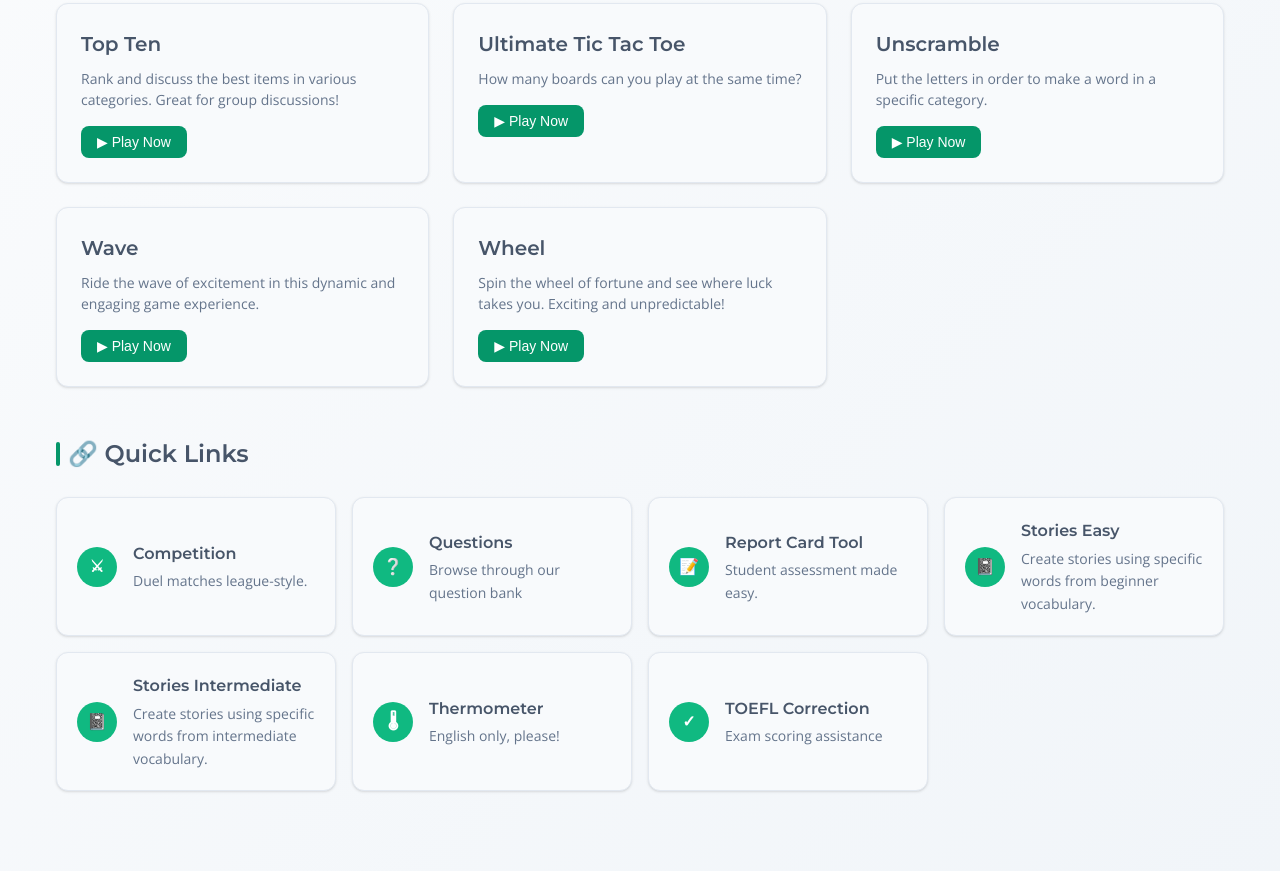
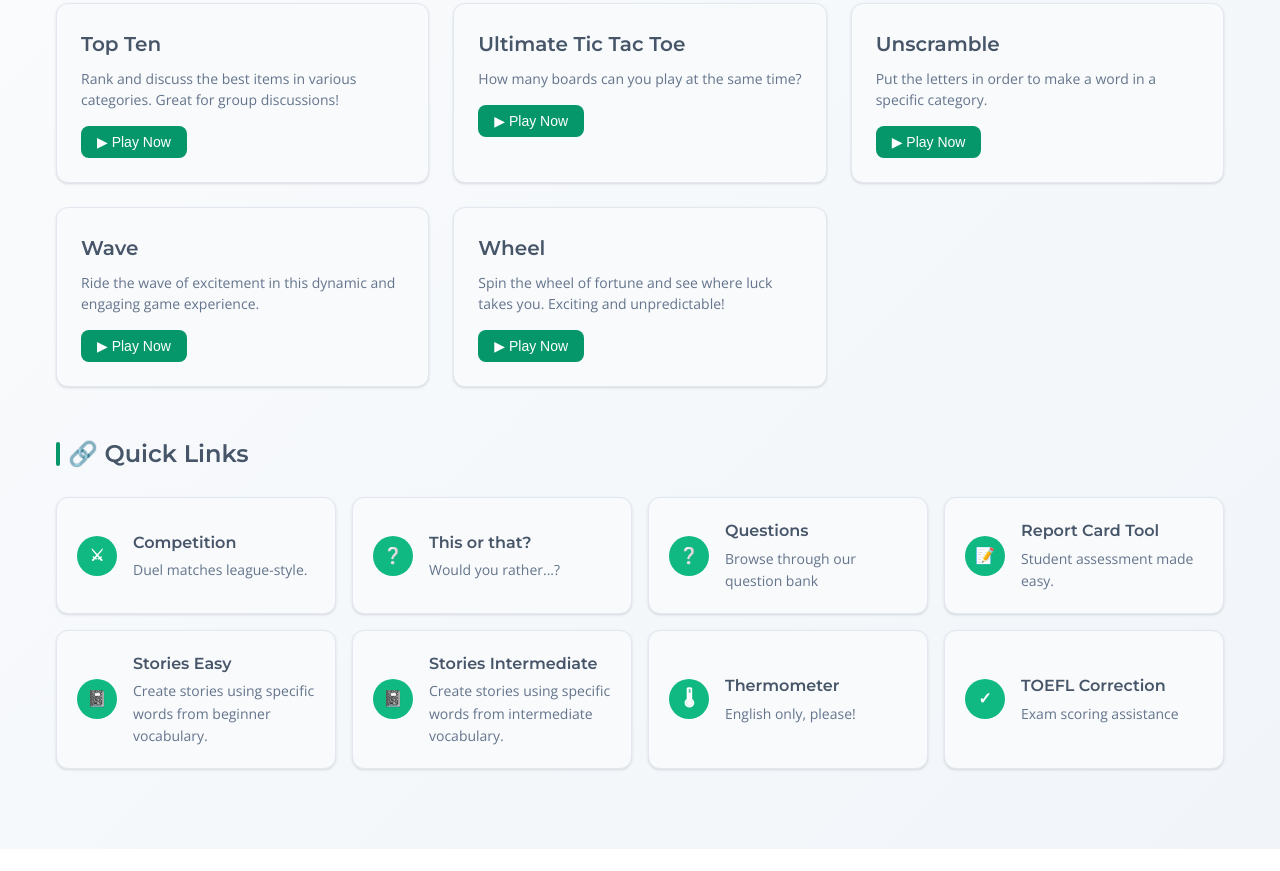
Before and after one commit to arschul/games, a plain HTML site: page index.html in a window 1280 px wide. Shown: the part 1589-2460 px from the top of the page. After the commit the page ends 2438 px from the top, so only its background shows below. Drawn offline with nearby package versions, Linux system fonts and the light colour scheme.

Commit message:
Update index.html

```diff
--- a/index.html
+++ b/index.html
@@ -503,6 +503,14 @@
                     </div>
                 </div>
 
+                <div class="link-card" onclick="goToLink('spinner.html')">
+                    <div class="icon">❔</div>
+                    <div class="content">
+                        <h4>This or that?</h4>
+                        <p>Would you rather...?</p>
+                    </div>
+                </div>
+
                 <div class="link-card" onclick="goToLink('questions.html')">
                     <div class="icon">❔</div>
                     <div class="content">
```
